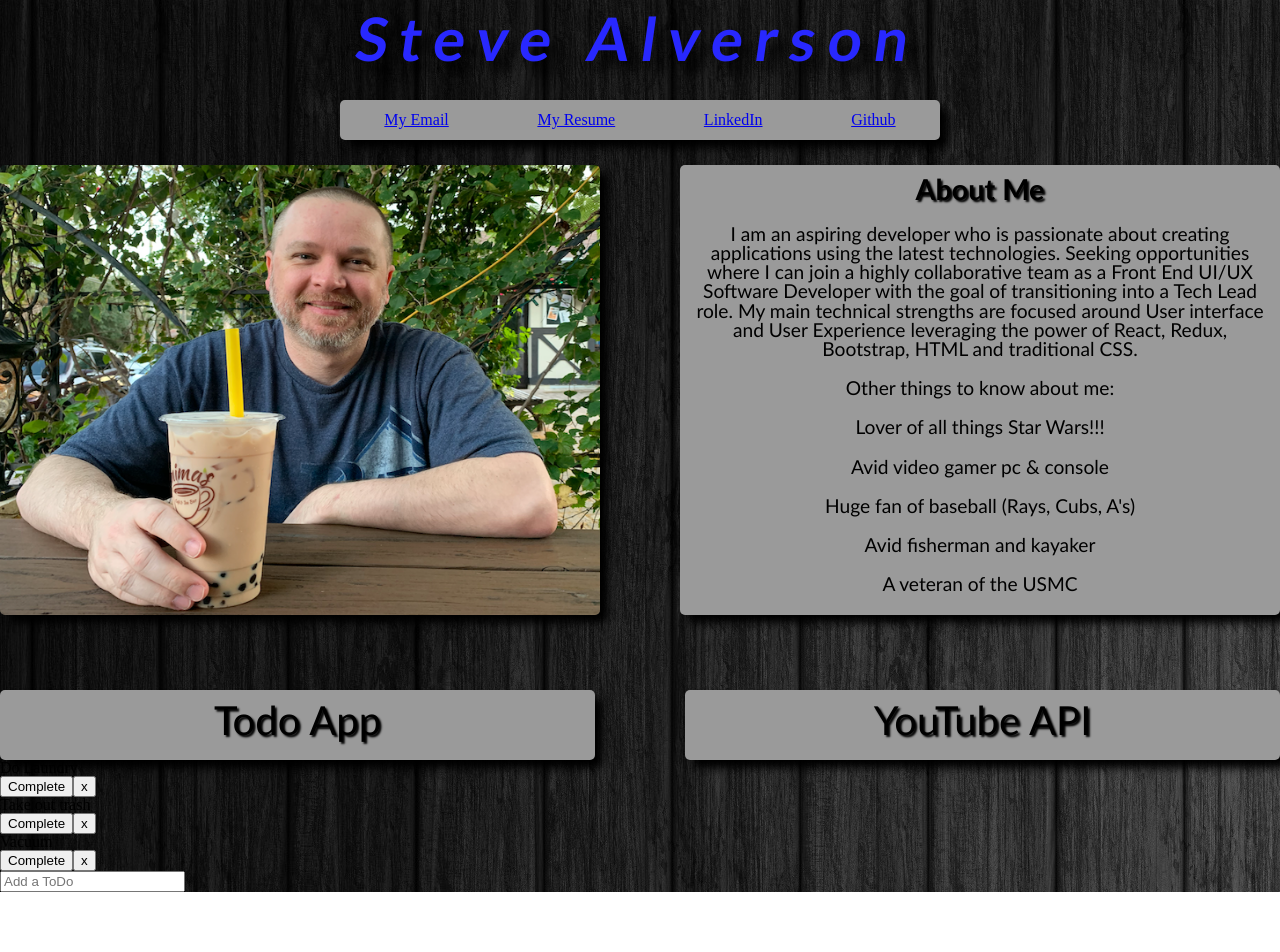
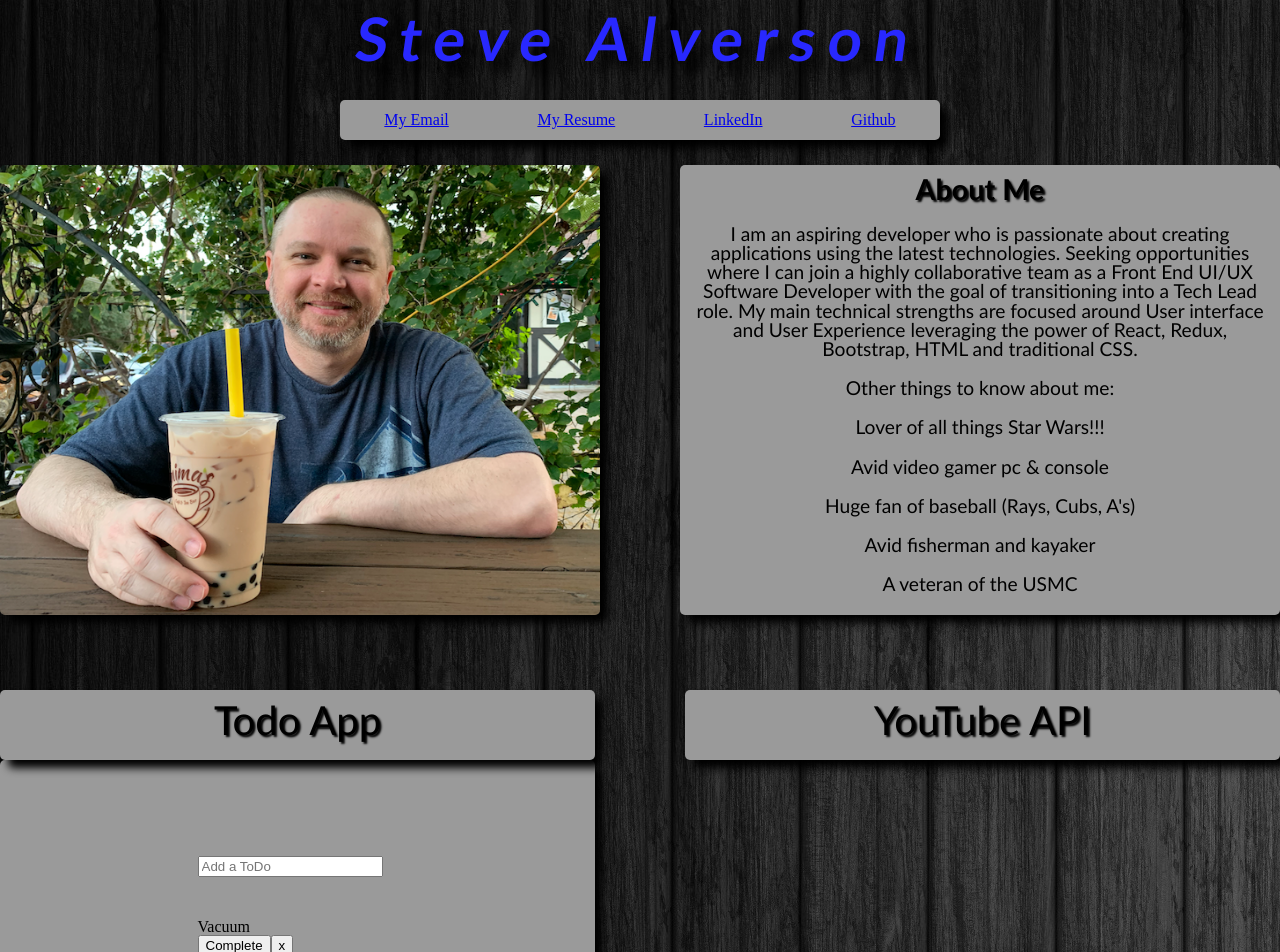
Before and after one commit to VaderSteve76/React-Portfolio, a React (Create React App) app in the folder portfolio/: page / in a window 1280 px wide. Shown: the top 952 px of the page. Before the commit the page ends 892 px from the top, so only its background shows below. Built offline with nearby package versions, Linux system fonts and the light colour scheme; what react-animations would draw is missing.

Commit message:
Some styling done for Todo, still need styling AppContainer

```diff
--- a/portfolio/src/Components/TodoApp/TodoApp.js
+++ b/portfolio/src/Components/TodoApp/TodoApp.js
@@ -1,4 +1,5 @@
 import React, { useState } from "react";
+import * as S from './TodoAppStyles';
 
 function Todo({ todo, index, completeTodo, removeTodo }) {
   return (
@@ -72,8 +73,8 @@ function TodoApp() {
   };
 
   return (
-    <div className="app">
-      <div className="todo-list">
+    <S.TodoApp>
+      <S.TodoList>
         {todos.map((todo, index) => (
           <Todo
             key={index}
@@ -84,8 +85,8 @@ function TodoApp() {
           />
         ))}
         <TodoForm addTodo={addTodo} />
-      </div>
-    </div>
+      </S.TodoList>
+    </S.TodoApp>
   );
 }
 
--- a/portfolio/src/Components/TodoApp/TodoAppStyles.js
+++ b/portfolio/src/Components/TodoApp/TodoAppStyles.js
@@ -0,0 +1,24 @@
+import styled, { keyframes } from 'styled-components';
+import { slideInLeft } from 'react-animations';
+
+const slideIn = keyframes`${slideInLeft}`;
+
+export const TodoApp = styled.div`
+  animation: 2.7s ${slideIn};
+  height: 450px;
+  width: 595px;
+  box-shadow: 8px 8px 8px black;
+  border-radius: 5px;
+  background: rgb(154, 154, 154);
+  display: flex;
+  align-items: center;
+  justify-content: space-around;
+`;
+
+export const TodoList = styled.div`
+  height: 300px;
+  width: 200px;
+  display: flex;
+  flex-direction: column-reverse;
+  justify-content: space-around;
+`;
```
